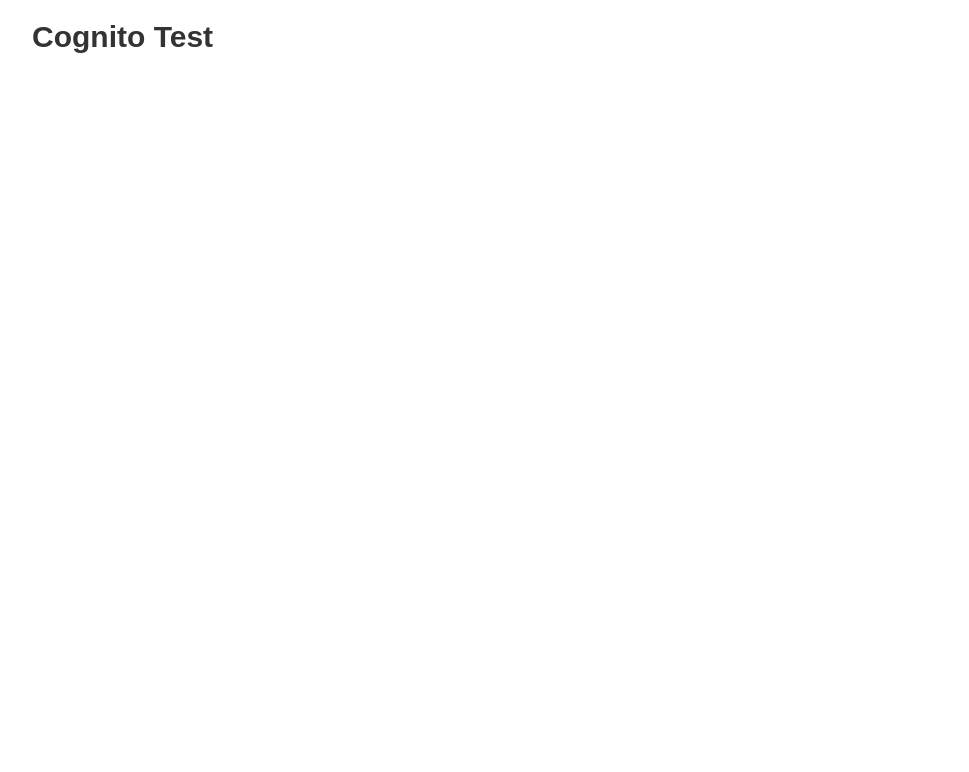
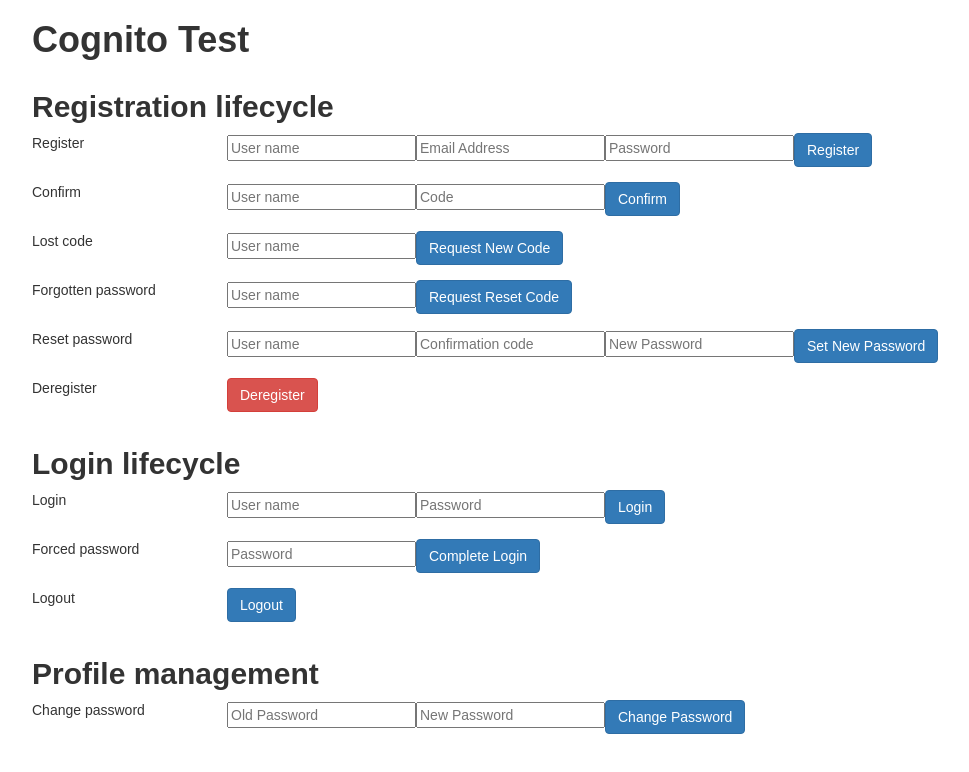
Before and after one commit to martintasker/cognito-manage, a React (Create React App) app in the folder site/: page / in a window 1280 px wide. Shown: the top 772 px of the page, without its empty margins (38-1007 px from the left). Built offline with nearby package versions, Linux system fonts and the light colour scheme.

Commit message:
bringup: import UI code

```diff
--- a/site/src/App.js
+++ b/site/src/App.js
@@ -6,9 +6,169 @@
       <div className="container">
         <div className="row">
           <div className="col-xs-12">
-            <h2>Cognito Test</h2>
+            <h1>Cognito Test</h1>
           </div>
         </div>
+
+        <div className="row">
+          <div className="col-xs-12">
+            <h2>Registration lifecycle</h2>
+          </div>
+
+          <div className="col-xs-2">
+            Register
+          </div>
+          <div className="col-xs-10">
+            <form>
+              <fieldset>
+                <div className="form-group">
+                  <input type="text" name="username" placeholder="User name" required />
+                  <input type="text" name="email" placeholder="Email Address" required />
+                  <input type="password" name="password" placeholder="Password" required />
+                  <button className="btn btn-primary" type="submit">Register</button>
+                </div>
+              </fieldset>
+            </form>
+          </div>
+
+          <div className="col-xs-2">
+            Confirm
+          </div>
+          <div className="col-xs-10">
+            <form>
+              <fieldset>
+                <div className="form-group">
+                  <input type="text" name="username" placeholder="User name" required />
+                  <input type="text" name="code" placeholder="Code" required />
+                  <button className="btn btn-primary" type="submit">Confirm</button>
+                </div>
+              </fieldset>
+            </form>
+          </div>
+
+          <div className="col-xs-2">
+            Lost code
+          </div>
+          <div className="col-xs-10">
+            <form>
+              <fieldset>
+                <div className="form-group">
+                  <input type="text" name="username" placeholder="User name" required />
+                  <button className="btn btn-primary" type="submit">Request New Code</button>
+                </div>
+              </fieldset>
+            </form>
+          </div>
+
+          <div className="col-xs-2">
+            Forgotten password
+          </div>
+          <div className="col-xs-10">
+            <form>
+              <fieldset>
+                <div className="form-group">
+                  <input type="text" name="username" placeholder="User name" required />
+                  <button className="btn btn-primary" type="submit">Request Reset Code</button>
+                </div>
+              </fieldset>
+            </form>
+          </div>
+
+          <div className="col-xs-2">
+            Reset password
+          </div>
+          <div className="col-xs-10">
+            <form>
+              <fieldset>
+                <div className="form-group">
+                  <input type="text" name="username" placeholder="User name" required />
+                  <input type="text" name="code" placeholder="Confirmation code" required />
+                  <input type="password" name="password" placeholder="New Password" required />
+                  <button className="btn btn-primary" type="submit">Set New Password</button>
+                </div>
+              </fieldset>
+            </form>
+          </div>
+
+          <div className="col-xs-2">
+            Deregister
+          </div>
+          <div className="col-xs-10">
+            <form>
+              <div className="form-group">
+                <div className="btn btn-danger">Deregister</div>
+              </div>
+            </form>
+          </div>
+        </div>
+
+        <div className="row">
+          <div className="col-xs-12">
+            <h2>Login lifecycle</h2>
+          </div>
+
+          <div className="col-xs-2">
+            Login
+          </div>
+          <div className="col-xs-10">
+            <form>
+              <fieldset>
+                <div className="form-group">
+                  <input type="text" name="username" placeholder="User name" required />
+                  <input type="password" name="password" placeholder="Password" required />
+                  <button className="btn btn-primary" type="submit">Login</button>
+                </div>
+              </fieldset>
+            </form>
+          </div>
+
+          <div className="col-xs-2">
+            Forced password
+          </div>
+          <div className="col-xs-10">
+            <form>
+              <fieldset>
+                <div className="form-group">
+                  <input type="password" name="password" placeholder="Password" required />
+                  <button className="btn btn-primary" type="submit">Complete Login</button>
+                </div>
+              </fieldset>
+            </form>
+          </div>
+
+          <div className="col-xs-2">
+            Logout
+          </div>
+          <div className="col-xs-10">
+            <form>
+              <div className="form-group">
+                <button className="btn btn-primary" type="submit">Logout</button>
+              </div>
+            </form>
+          </div>
+        </div>
+
+        <div className="row">
+          <div className="col-xs-12">
+            <h2>Profile management</h2>
+          </div>
+
+          <div className="col-xs-2">
+            Change password
+          </div>
+          <div className="col-xs-10">
+            <form>
+              <fieldset>
+                <div className="form-group">
+                  <input type="password" name="oldPassword" placeholder="Old Password" required />
+                  <input type="password" name="password" placeholder="New Password" required />
+                  <button className="btn btn-primary" type="submit">Change Password</button>
+                </div>
+              </fieldset>
+            </form>
+          </div>
+        </div>
+
       </div>
     );
   }
```
